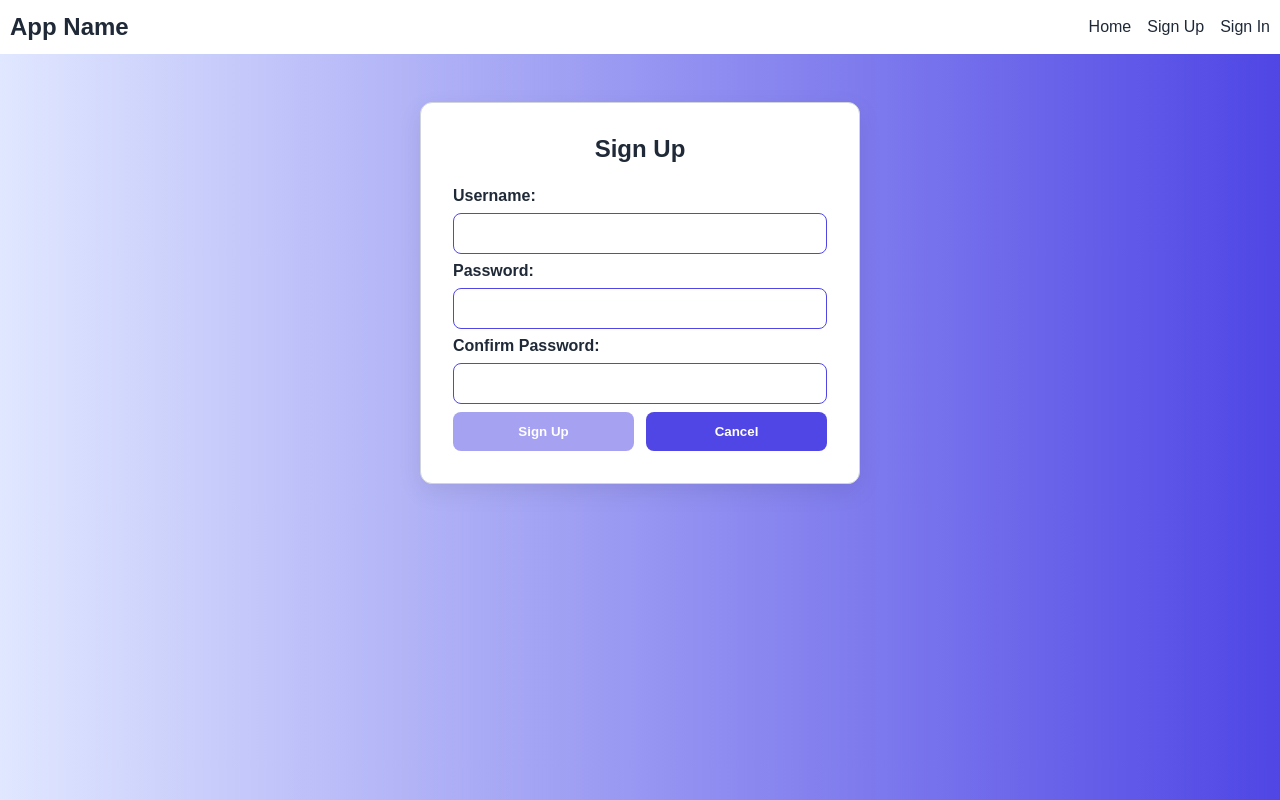
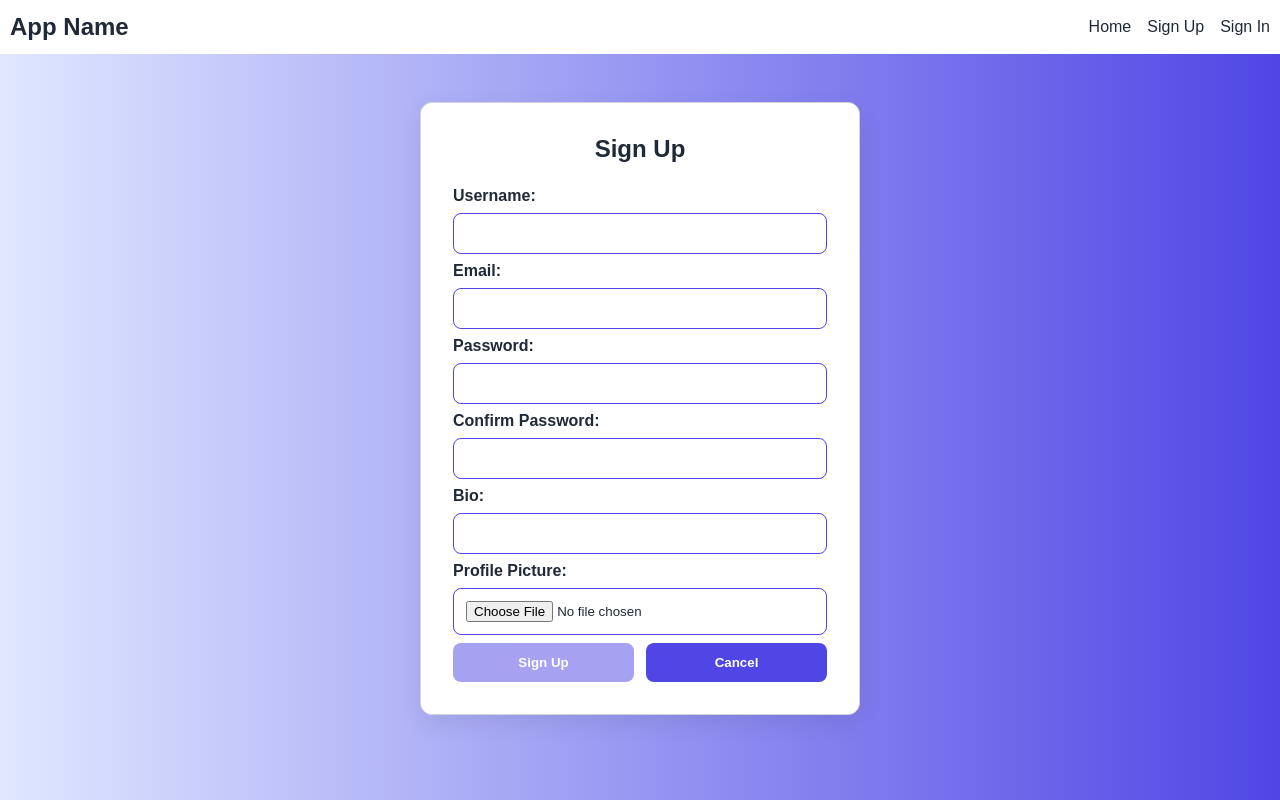
Before and after one commit to fatimaAhmed26/yapp-app-frontend, a React (Vite) app: page /sign-up in a window 1280 px wide. Built offline with nearby package versions, Linux system fonts and the light colour scheme; no server answers; a web font is replaced by a local one.

Commit message:
added form fields + fixed sign-up bugs

```diff
--- a/src/pages/SignUpForm.jsx
+++ b/src/pages/SignUpForm.jsx
@@ -8,22 +8,33 @@ const SignUpForm = (props) => {
 
     const initialState = {
         username: '',
+        email: '',
         password: '',
         confirmPassword: '',
+        bio:'',
+
     }
 
     const [formData, setFormData] = useState(initialState)
+    const [profilePic, setProfilePic] = useState(null)
     const [message, setMessage] = useState('')
 
     const handleChange = (event) => {
         setFormData({...formData, [event.target.name]: event.target.value})
     }
+
+     const handleFileChange = (event) => {
+        setProfilePic(event.target.files[0])
+    }
+
     const handleSubmit = async (event) => {
         event.preventDefault()
         try {
-            const newUser = await signUp(formData)
+            const submitData = new FormData(event.target)
+            const newUser = await signUp(submitData)
             props.setUser(newUser)
             setFormData(initialState)
+            setProfilePic(null)
             navigate('/')
         } catch (err) {
             setMessage(err.message)
@@ -45,10 +56,16 @@ const SignUpForm = (props) => {
             <form onSubmit={handleSubmit}>
                 Username:
                 <input type="text" name="username" onChange={handleChange} value={formData.username} required />
+                Email:
+                <input type="email" name="email" onChange={handleChange} value={formData.email} required />
                 Password:
                 <input type="password" name="password" onChange={handleChange} value={formData.password} required />
                 Confirm Password:
                 <input type="password" name="confirmPassword" onChange={handleChange} value={formData.confirmPassword} required />
+                Bio:
+                <input type="text" name="bio" onChange={handleChange} value={formData.bio} />
+                Profile Picture:
+                <input type="file" name="profilePic" onChange={handleFileChange} />
                 <div className="actions">
                     <button type="submit" disabled={!isFormValid()}>Sign Up</button>
                     <button>Cancel</button>
--- a/src/services/auth.js
+++ b/src/services/auth.js
@@ -4,8 +4,7 @@ const signUp = async (formData) => {
     try {
         const res = await fetch(`${BASE_URL}/auth/sign-up`, {
             method: 'POST',
-            headers: { 'Content-Type': 'application/json' },
-            body: JSON.stringify(formData)
+            body: formData,
         })
         const data = await res.json()
 
```
